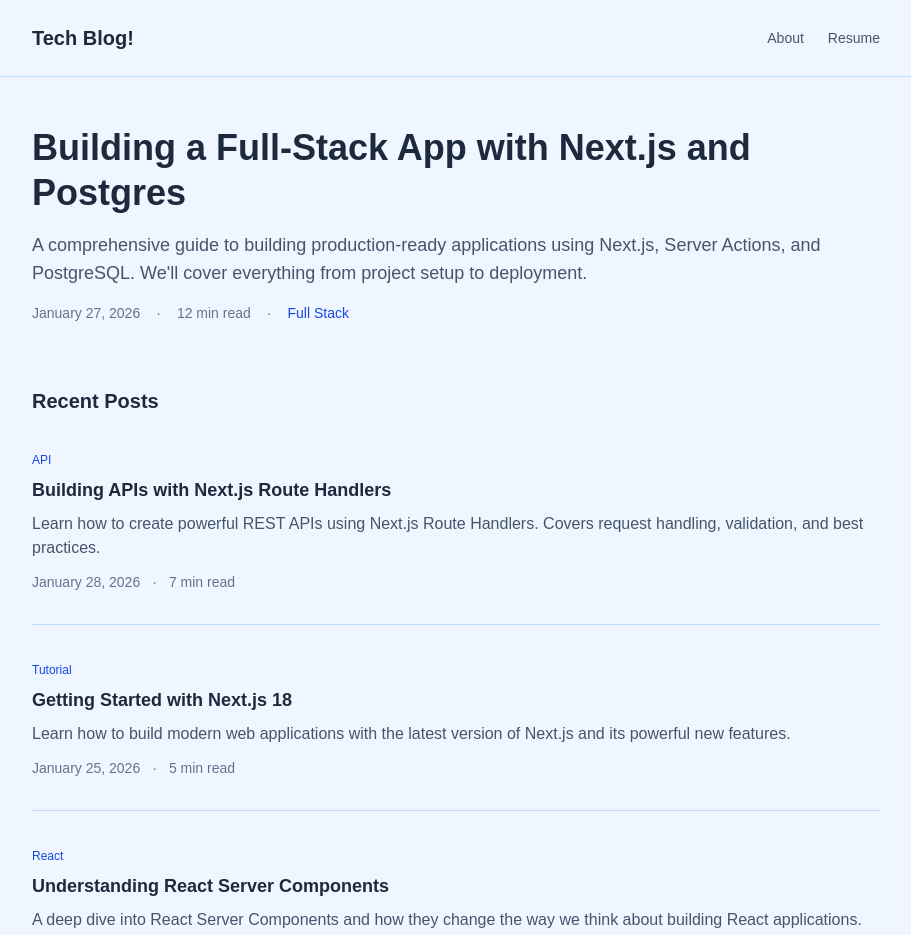
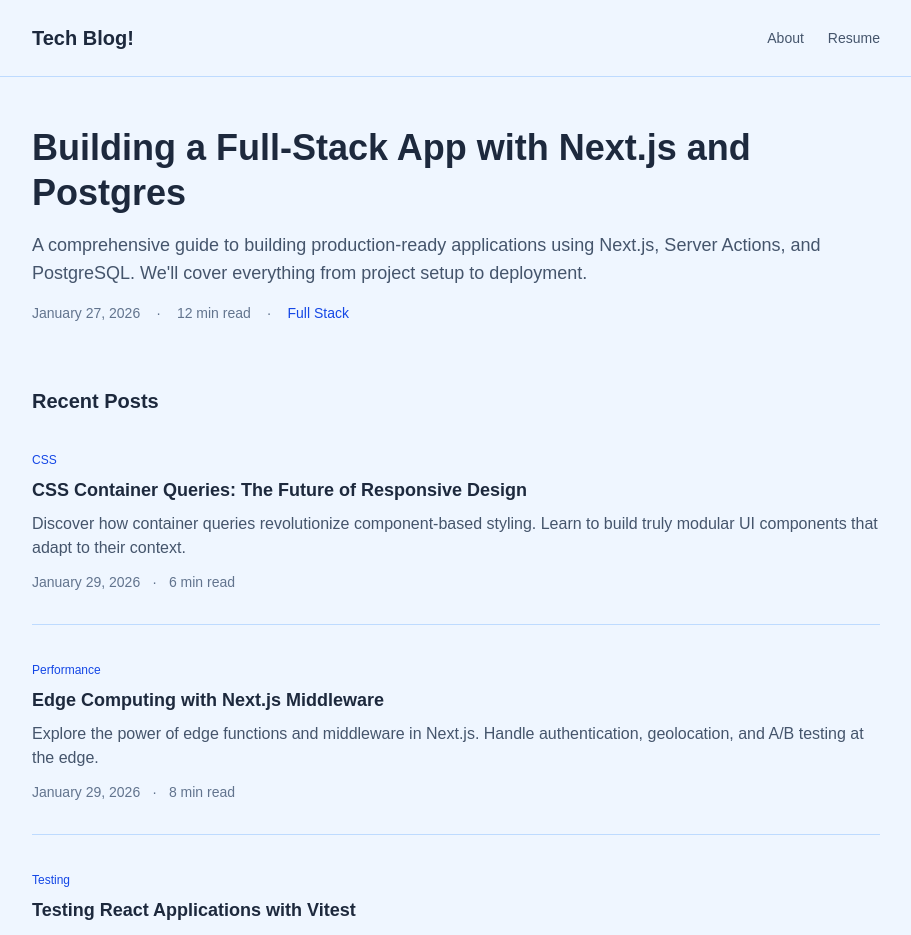
Before and after one commit to evisdren/blog, a Next.js app: page / in a window 1280 px wide. Shown: the top 935 px of the page, without its empty margins (184-1095 px from the left). Built offline with nearby package versions, Linux system fonts and the light colour scheme.

Commit message:
new posts
Entire-Checkpoint: 7d7e0d304362

```diff
--- a/app/page.tsx
+++ b/app/page.tsx
@@ -14,6 +14,33 @@ function formatDate(date: Date | string): string {
 
 // Sample blog posts data
 const posts = [
+  {
+    id: 11,
+    title: "CSS Container Queries: The Future of Responsive Design",
+    excerpt:
+      "Discover how container queries revolutionize component-based styling. Learn to build truly modular UI components that adapt to their context.",
+    date: "January 29, 2026",
+    category: "CSS",
+    readTime: "6 min read",
+  },
+  {
+    id: 10,
+    title: "Edge Computing with Next.js Middleware",
+    excerpt:
+      "Explore the power of edge functions and middleware in Next.js. Handle authentication, geolocation, and A/B testing at the edge.",
+    date: "January 29, 2026",
+    category: "Performance",
+    readTime: "8 min read",
+  },
+  {
+    id: 9,
+    title: "Testing React Applications with Vitest",
+    excerpt:
+      "A practical guide to testing React components using Vitest. Covers unit tests, integration tests, and mocking strategies for modern apps.",
+    date: "January 28, 2026",
+    category: "Testing",
+    readTime: "9 min read",
+  },
   {
     id: 8,
     title: "Building APIs with Next.js Route Handlers",
```
